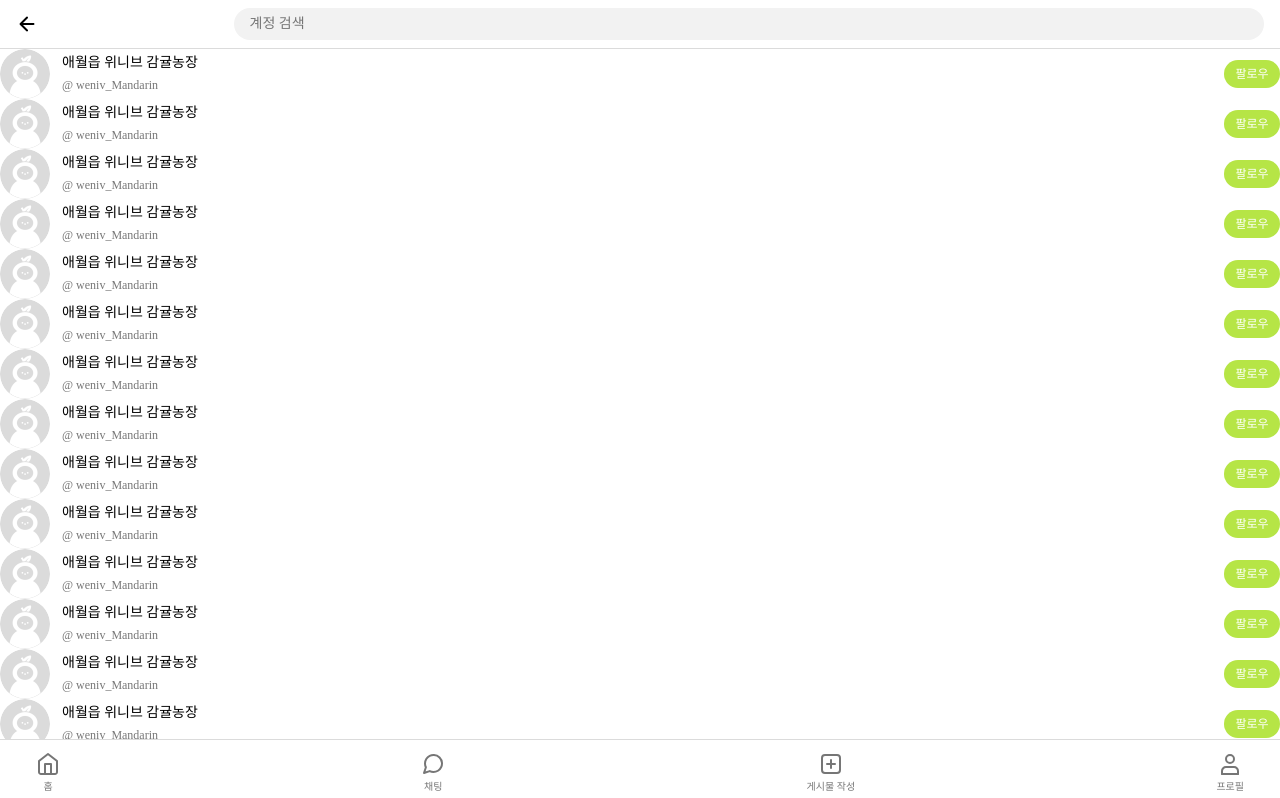
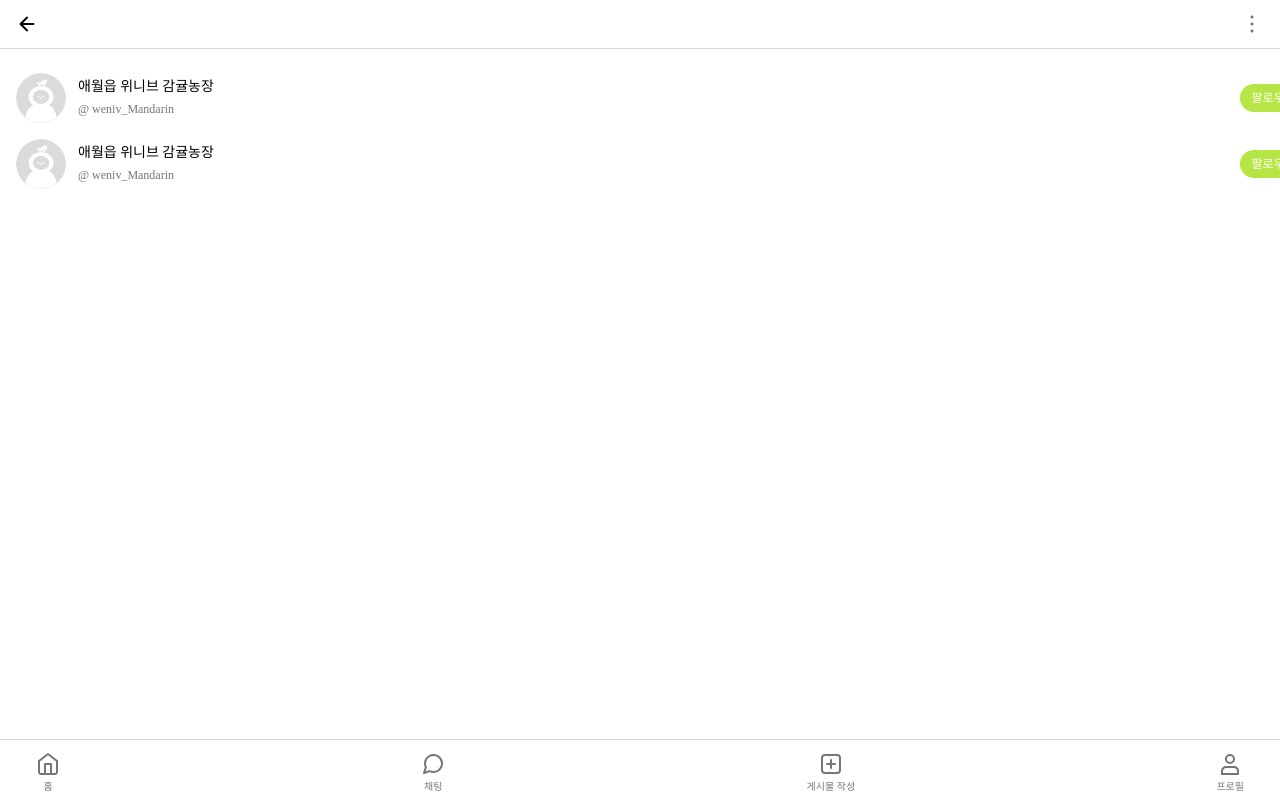
Before and after one commit to SoEasyTeam/Dev.Town, a React (Create React App) app: page / in a window 1280 px wide. Shown: the top 798 px of the page. Built offline with nearby package versions, Linux system fonts and the light colour scheme; a web font is replaced by a local one.

Commit message:
Style: 1차 구현

```diff
--- a/src/pages/FollowPage.jsx
+++ b/src/pages/FollowPage.jsx
@@ -1,39 +1,33 @@
 import styled from 'styled-components';
 import TabMenu from '../components/common/TabMenu'
 import UserFollow from '../components/common/UserFollow'
-import { TopSearchNav } from '../components/common/TopNav'
+import { TopBasicNav, TopFollowNav } from '../components/common/TopNav'
 
-const FollowMain = styled.section`
-    /* min-height:712px; */
-`
+const FollowUl = styled.ul`
+    margin: 24px 16px 0 16px;
+    li {
+        margin-bottom: 16px;
+    }
+`;
+
+function FollowList() {
+    return (
+        <li>
+            <UserFollow />
+        </li>
+    )
+}
 
 function FollowPage() {
     return (
         <>
-            <TopSearchNav />
-            <FollowMain>
-                <UserFollow />
-                <UserFollow />
-                <UserFollow />
-                <UserFollow />
-                <UserFollow />
-                <UserFollow />
-                <UserFollow />
-                <UserFollow />
-                <UserFollow />
-                <UserFollow />
-                <UserFollow />
-                <UserFollow />
-                <UserFollow />
-                <UserFollow />
-                <UserFollow />
-                <UserFollow />
-                <UserFollow />
-                <UserFollow />
-                <UserFollow />
-                <UserFollow />
-                <UserFollow />
-            </FollowMain>
+            {/* <TopFollowNav /> */}
+            <TopBasicNav />
+            <FollowUl>
+                <h1 className='ir'>팔로워 리스트</h1>
+                <FollowList />
+                <FollowList />
+            </FollowUl>
             <TabMenu />
         </>
     )
```
